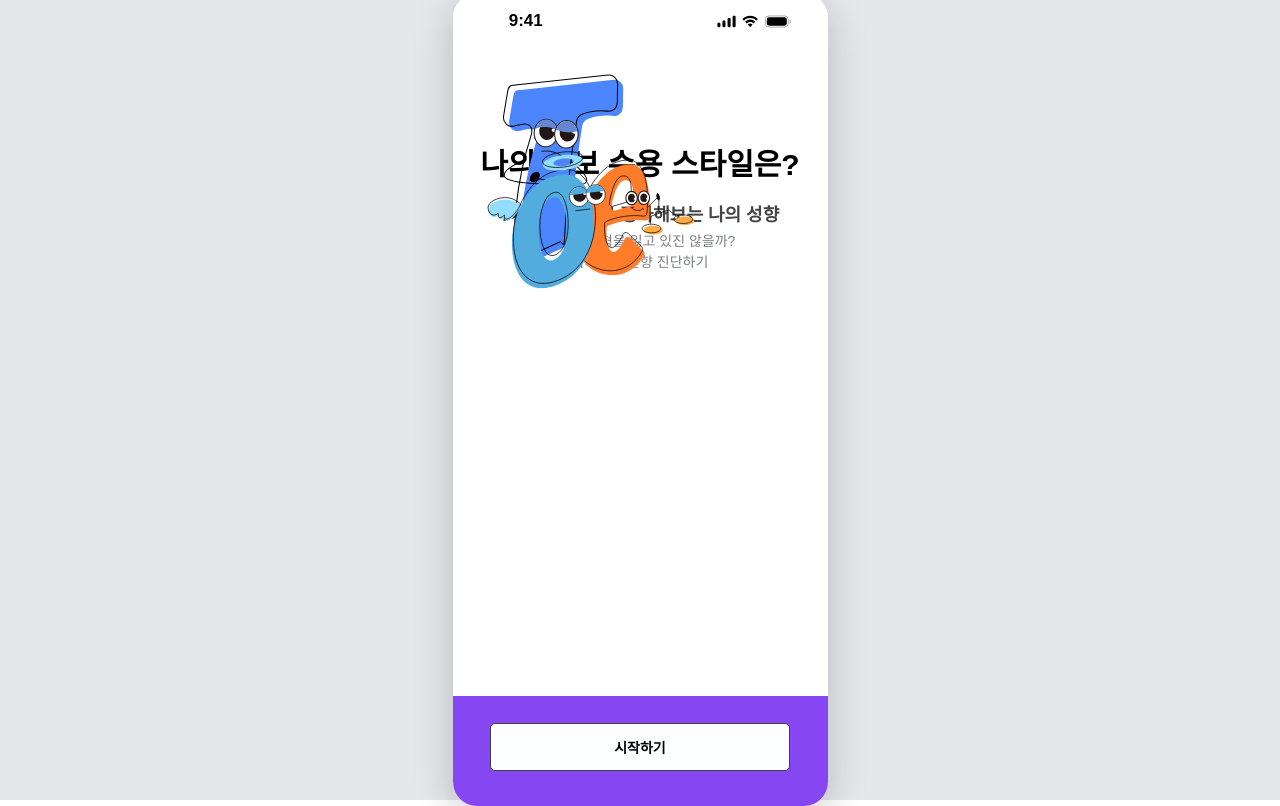
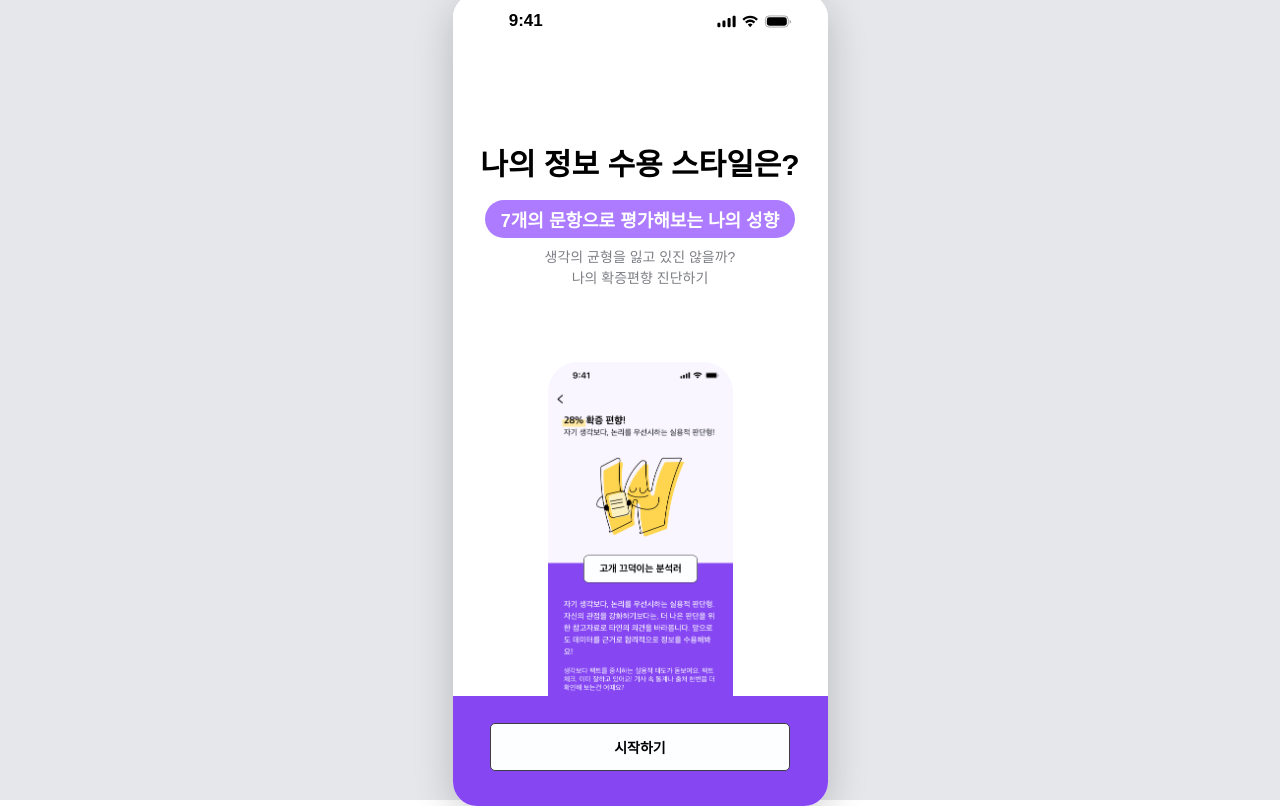
Before and after one commit to yoomstergotcha/hackathon, a React (Create React App) app: page /onboarding in a window 1280 px wide. Built offline with nearby package versions, Linux system fonts and the light colour scheme.

Commit message:
온보딩

```diff
--- a/src/assets/styles/OnboardingStartPage.css
+++ b/src/assets/styles/OnboardingStartPage.css
@@ -26,8 +26,13 @@
 .subtitle {
   font-size: 18px;
   font-weight: 600;
-  color: #444;
+  color: #fff; /* 배경색과 대비되도록 흰색 */
   margin-bottom: 4px;
+
+  border-radius: 30px;
+  background: var(--sec, #ac7bff);
+  padding: 6px 16px; /* 안쪽 여백 */
+  display: inline-block; /* 글자 길이에 맞게 박스 생성 */
 }
 
 .description {
@@ -71,3 +76,21 @@
   border-radius: 16px;
   transition: transform 0.3s ease;
 }
+
+.onboarding-result {
+  margin-top: 60px;
+  display: flex;
+  justify-content: center;
+  align-items: center;
+  width: 100%;
+}
+
+.random-image {
+  width: 185px;
+  height: auto;
+  max-height: 401px;
+  border-radius: 16px;
+  object-fit: contain;
+  margin-top: 13px;
+  border-radius: 30px;
+}
--- a/src/assets/styles/SignupPage.css
+++ b/src/assets/styles/SignupPage.css
@@ -90,7 +90,7 @@
   color: white;
   border: none;
   border-radius: 10px;
-  font-size: 8px;
+  font-size: 10px;
   font-weight: 300;
   cursor: pointer;
   line-height: normal;
--- a/src/pages/OnboardingStartPage.js
+++ b/src/pages/OnboardingStartPage.js
@@ -2,14 +2,10 @@ import React from 'react';
 import { useNavigate } from 'react-router-dom';
 import '../assets/styles/OnboardingStartPage.css';
 import StatusBar from '../components/StatusBar';
-
-import onboarding2 from '../assets/images/onboarding2.svg';
-import onboarding3 from '../assets/images/onboarding3.svg';
-import onboarding6 from '../assets/images/onboarding6.svg';
+import onboarding from '../assets/images/onboarding.jpg';
 
 function OnboardingStartPage({}) {
   const navigate = useNavigate();
-  const images = [onboarding2, onboarding3, onboarding6];
 
   const handleSignup = () => {
     navigate('/onboardingquestion1');
@@ -28,25 +24,13 @@ function OnboardingStartPage({}) {
         </p>
       </div>
 
-      {/* 세 개 이미지 모두 렌더링 */}
-      {images.map((src, idx) => {
-        // 랜덤 offset: -50~50px
-        const offsetX = Math.random() * 100 - 50;
-        const offsetY = Math.random() * 100 - 50;
-        const rotate = Math.random() * 30 - 15; // -15~15도
-        return (
-          <img
-            key={idx}
-            src={src}
-            alt={`검사 미리보기 ${idx}`}
-            className="result-image"
-            style={{
-              transform: `translate(calc(-50% + ${offsetX}px), calc(-50% + ${offsetY}px)) rotate(${rotate}deg)`,
-              zIndex: idx + 1,
-            }}
-          />
-        );
-      })}
+      <div className="onboarding-result">
+        <img
+          src={onboarding}
+          alt="온보딩 결과 미리보기"
+          className="random-image"
+        />
+      </div>
 
       <div className="bottom-bar">
         <button className="start-button" onClick={handleSignup}>
```
Also changed, not shown: src/assets/images/Q..svg (added).
